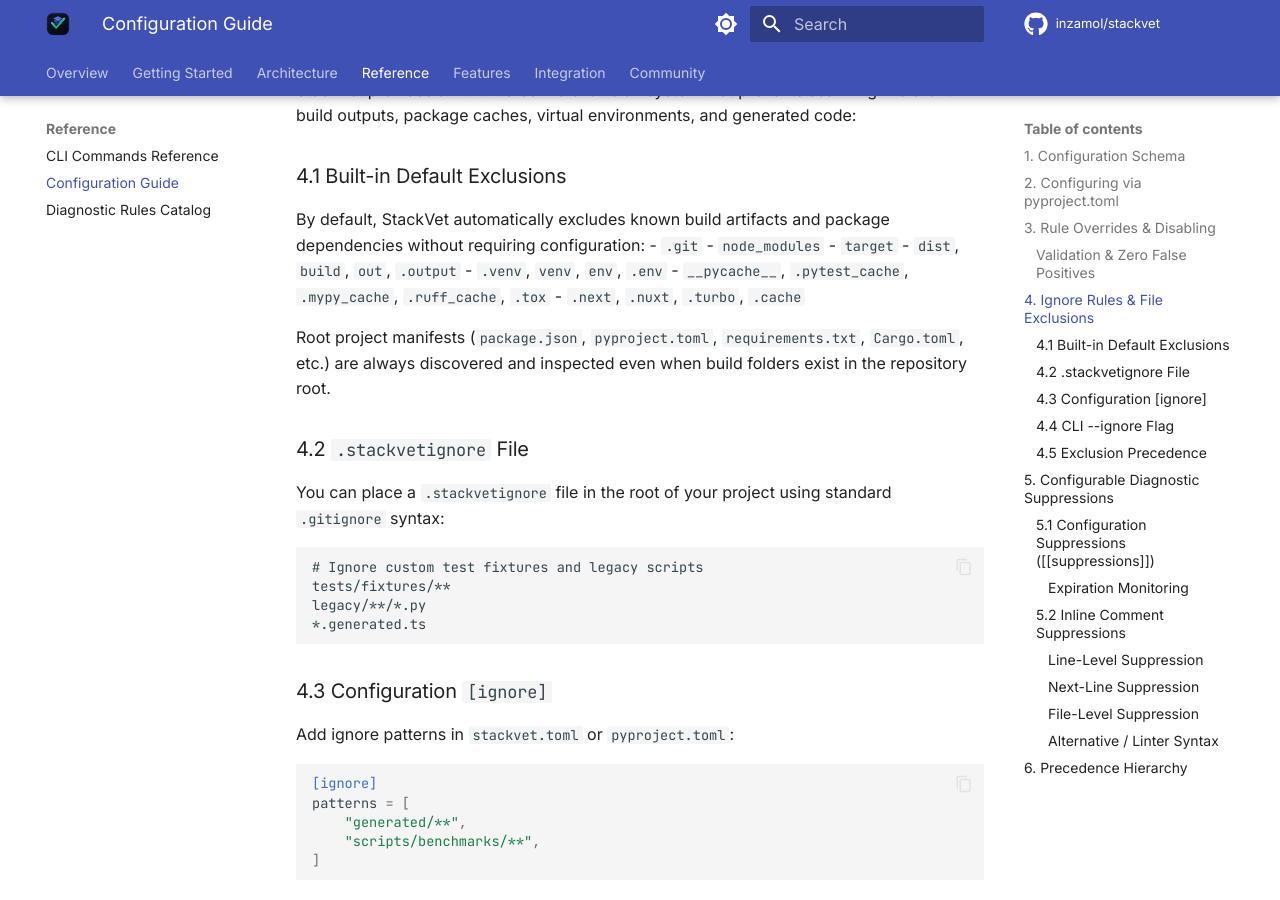
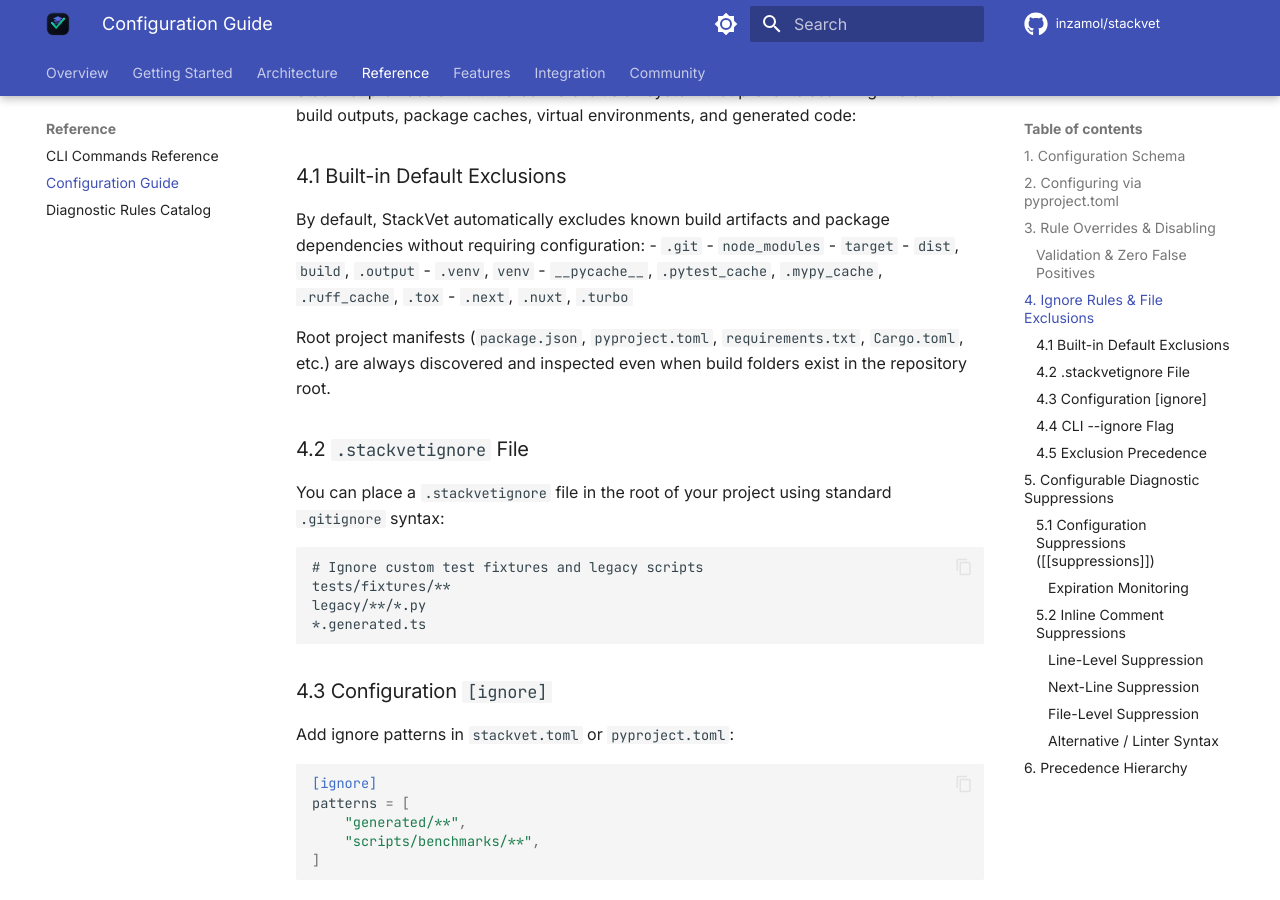
Before and after one commit to inzamol/stackvet, an MkDocs documentation site: the page built from docs/configuration.md, in a window 1280 px wide and 900 px high, scrolled down 2911 px. Built offline with MkDocs 1.6.1 and Material for MkDocs 9.7.7, drawn with Linux system fonts in a browser that asks for light colours; comment, search, counter and statistics services are not loaded.

Commit message:
docs(configuration): align default exclusions list exactly with DEFAULT_EXCLUSIONS

```diff
--- a/docs/configuration.md
+++ b/docs/configuration.md
@@ -125,10 +125,10 @@
 - `.git`
 - `node_modules`
 - `target`
-- `dist`, `build`, `out`, `.output`
-- `.venv`, `venv`, `env`, `.env`
+- `dist`, `build`, `.output`
+- `.venv`, `venv`
 - `__pycache__`, `.pytest_cache`, `.mypy_cache`, `.ruff_cache`, `.tox`
-- `.next`, `.nuxt`, `.turbo`, `.cache`
+- `.next`, `.nuxt`, `.turbo`
 
 Root project manifests (`package.json`, `pyproject.toml`, `requirements.txt`, `Cargo.toml`, etc.) are always discovered and inspected even when build folders exist in the repository root.
 
```
